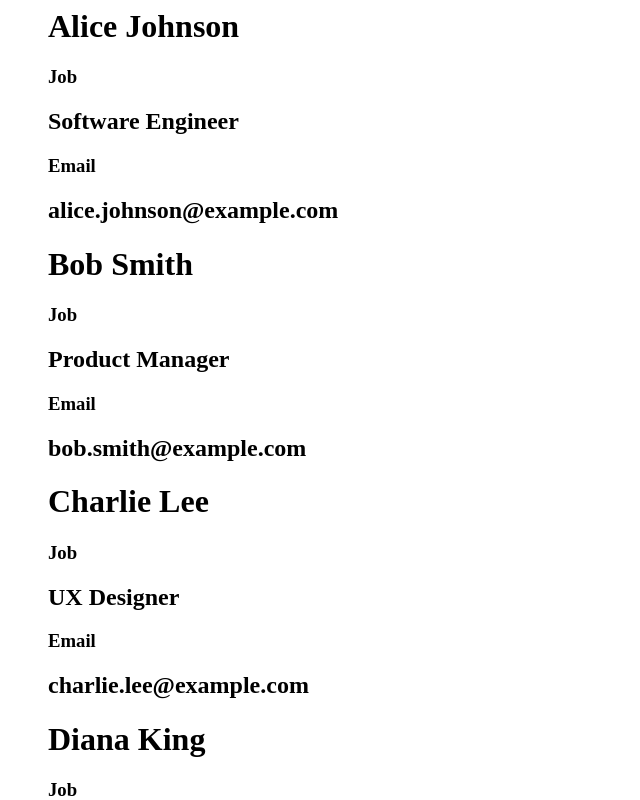
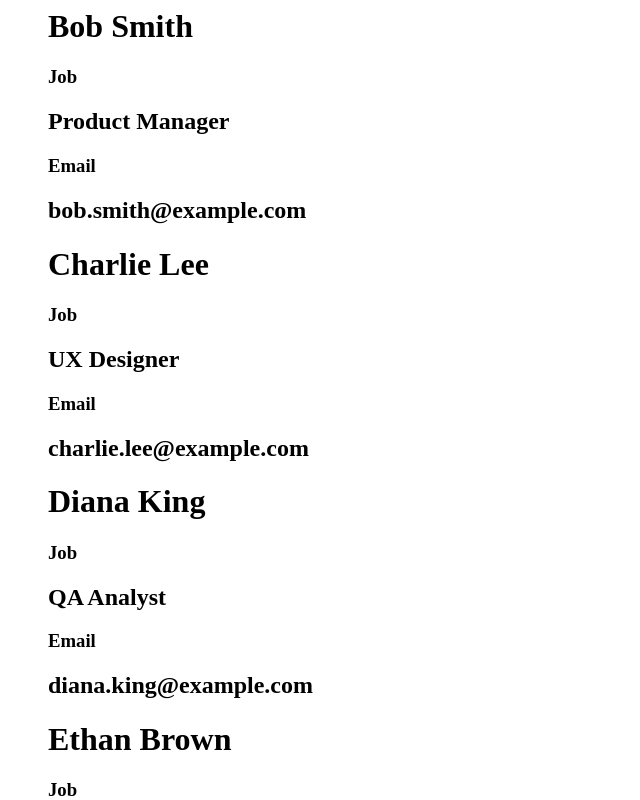
Before and after one commit to arnoldpaye/react-joy, a React (Vite) app: page / in a window 1280 px wide. Shown: the top 800 px of the page, without its empty margins (0-640 px from the left). Built offline with nearby package versions, Linux system fonts and the light colour scheme.

Commit message:
refactor: simplify contact card rendering by removing intermediate variable

```diff
--- a/src/App.jsx
+++ b/src/App.jsx
@@ -17,14 +17,16 @@ const data = [
 ];
 
 function App() {
-  const elements = data.map(contact => (
-    <ContactCard name={contact.name} job={contact.job} email={contact.email} />
-  ));
-  console.log(elements);
 
   return (
     <ul>
-      {elements}
+      {data.slice(1).map((contact) =>
+        React.createElement(ContactCard, {
+          name: contact.name,
+          job: contact.job,
+          email: contact.email,
+        })
+      )}
     </ul>
   )
 }
```
